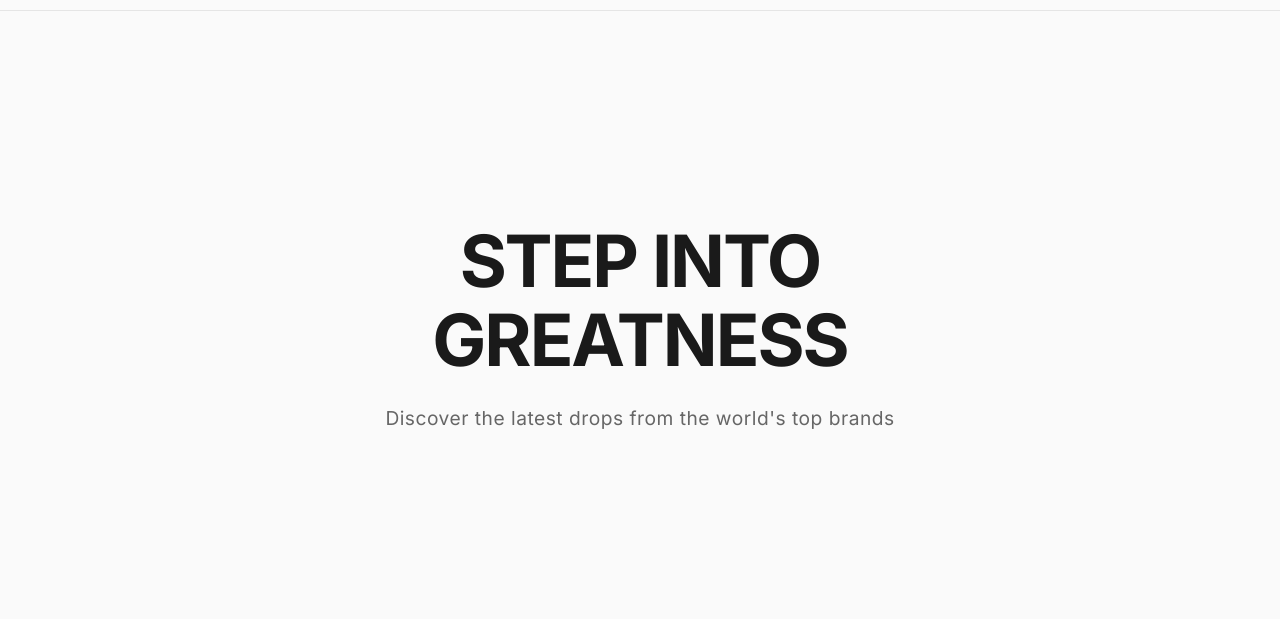
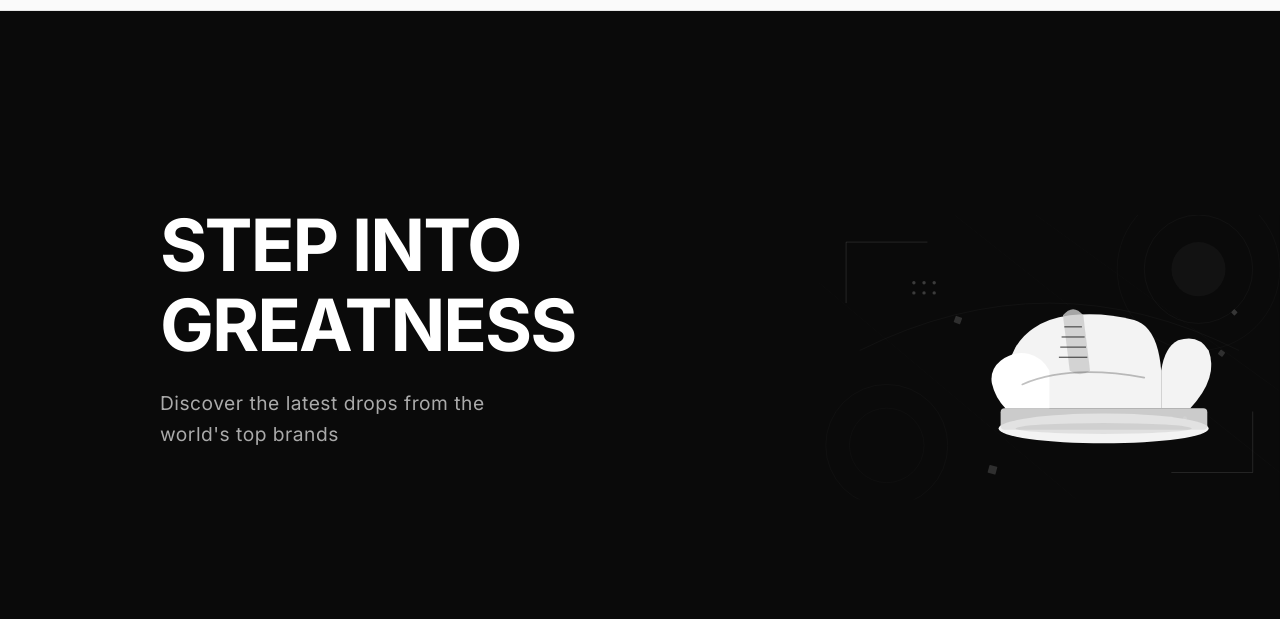
Before and after one commit to Shalvin26/sneaker-store, a website: page public/index.html in a window 1280 px wide. Shown: the part 181-800 px from the top of the page. Drawn offline with Linux system fonts and the light colour scheme; no server answers.

Commit message:
some css changes

```diff
--- a/public/index.html
+++ b/public/index.html
@@ -57,6 +57,61 @@
   </div>
 </div>
     <section class="hero">
+
+        <!-- Add this SVG here -->
+  <div class="hero-svg">
+    <div class="hero-svg">
+  <svg width="100%" viewBox="0 0 680 420" role="img" xmlns="http://www.w3.org/2000/svg">
+    <defs>
+      <clipPath id="heroClip2">
+        <rect x="0" y="0" width="680" height="420"/>
+      </clipPath>
+    </defs>
+    <g clip-path="url(#heroClip2)">
+      <rect x="0" y="0" width="680" height="420" fill="#0a0a0a"/>
+      <circle cx="560" cy="80" r="120" fill="none" stroke="#ffffff" stroke-width="0.5" opacity="0.08"/>
+      <circle cx="560" cy="80" r="80" fill="none" stroke="#ffffff" stroke-width="0.5" opacity="0.10"/>
+      <circle cx="560" cy="80" r="40" fill="#ffffff" opacity="0.03"/>
+      <circle cx="100" cy="340" r="90" fill="none" stroke="#ffffff" stroke-width="0.5" opacity="0.08"/>
+      <circle cx="100" cy="340" r="55" fill="none" stroke="#ffffff" stroke-width="0.5" opacity="0.06"/>
+      <line x1="40" y1="40" x2="160" y2="40" stroke="#ffffff" stroke-width="0.8" opacity="0.2"/>
+      <line x1="40" y1="40" x2="40" y2="130" stroke="#ffffff" stroke-width="0.8" opacity="0.2"/>
+      <line x1="640" y1="380" x2="520" y2="380" stroke="#ffffff" stroke-width="0.8" opacity="0.2"/>
+      <line x1="640" y1="380" x2="640" y2="290" stroke="#ffffff" stroke-width="0.8" opacity="0.2"/>
+      <line x1="200" y1="0" x2="680" y2="380" stroke="#ffffff" stroke-width="0.4" opacity="0.05"/>
+      <line x1="320" y1="0" x2="680" y2="260" stroke="#ffffff" stroke-width="0.4" opacity="0.05"/>
+      <line x1="0" y1="100" x2="380" y2="420" stroke="#ffffff" stroke-width="0.4" opacity="0.05"/>
+      <circle cx="480" cy="300" r="3" fill="#ffffff" opacity="0.25"/>
+      <circle cx="500" cy="300" r="3" fill="#ffffff" opacity="0.25"/>
+      <circle cx="520" cy="300" r="3" fill="#ffffff" opacity="0.25"/>
+      <circle cx="540" cy="300" r="3" fill="#ffffff" opacity="0.25"/>
+      <circle cx="140" cy="100" r="2.5" fill="#ffffff" opacity="0.2"/>
+      <circle cx="155" cy="100" r="2.5" fill="#ffffff" opacity="0.2"/>
+      <circle cx="170" cy="100" r="2.5" fill="#ffffff" opacity="0.2"/>
+      <circle cx="140" cy="115" r="2.5" fill="#ffffff" opacity="0.2"/>
+      <circle cx="155" cy="115" r="2.5" fill="#ffffff" opacity="0.2"/>
+      <circle cx="170" cy="115" r="2.5" fill="#ffffff" opacity="0.2"/>
+      <ellipse cx="420" cy="315" rx="155" ry="22" fill="#ffffff" opacity="0.95"/>
+      <rect x="268" y="285" width="305" height="32" rx="6" fill="#e0e0e0" opacity="0.9"/>
+      <path d="M548 285 Q590 240 575 200 Q560 175 530 185 Q510 195 505 230 L505 285 Z" fill="#ffffff" opacity="0.95"/>
+      <path d="M275 285 Q270 230 290 195 Q315 155 370 148 Q420 143 465 155 Q500 165 505 230 L505 285 Z" fill="#ffffff" opacity="0.95"/>
+      <path d="M275 285 Q260 270 255 248 Q252 228 268 215 Q288 200 310 205 Q330 210 340 230 L340 285 Z" fill="#ffffff" opacity="1"/>
+      <path d="M360 148 Q375 130 390 148 L400 230 Q385 240 370 230 Z" fill="#cccccc" opacity="0.8"/>
+      <line x1="362" y1="165" x2="388" y2="165" stroke="#0a0a0a" stroke-width="2" opacity="0.6"/>
+      <line x1="358" y1="180" x2="392" y2="180" stroke="#0a0a0a" stroke-width="2" opacity="0.6"/>
+      <line x1="356" y1="195" x2="394" y2="195" stroke="#0a0a0a" stroke-width="2" opacity="0.6"/>
+      <line x1="354" y1="210" x2="396" y2="210" stroke="#0a0a0a" stroke-width="2" opacity="0.6"/>
+      <path d="M300 250 Q370 220 480 240" fill="none" stroke="#0a0a0a" stroke-width="2.5" opacity="0.25" stroke-linecap="round"/>
+      <ellipse cx="420" cy="315" rx="130" ry="8" fill="#0a0a0a" opacity="0.08"/>
+      <rect x="200" y="150" width="10" height="10" rx="1" fill="#ffffff" opacity="0.15" transform="rotate(20 205 155)"/>
+      <rect x="590" y="200" width="8" height="8" rx="1" fill="#ffffff" opacity="0.15" transform="rotate(35 594 204)"/>
+      <rect x="250" y="370" width="12" height="12" rx="1" fill="#ffffff" opacity="0.15" transform="rotate(15 256 376)"/>
+      <rect x="610" y="140" width="7" height="7" rx="1" fill="#ffffff" opacity="0.18" transform="rotate(45 613 143)"/>
+      <path d="M60 200 Q340 60 620 200" fill="none" stroke="#ffffff" stroke-width="0.6" opacity="0.08"/>
+    </g>
+  </svg>
+</div>
+  </div>
         <div class="hero-content">
             <h1>STEP INTO GREATNESS</h1>
             <p>Discover the latest drops from the world's top brands</p>
--- a/public/style.css
+++ b/public/style.css
@@ -1393,3 +1393,64 @@ body {
     grid-template-columns: 1fr;
   }
 }
+
+
+
+
+.hero {
+  position: relative;
+  min-height: 85vh;
+  display: flex;
+  align-items: center;
+  justify-content: flex-start;
+  background: #0a0a0a;
+  overflow: hidden;
+}
+
+.hero-content {
+  position: relative;
+  z-index: 10;
+  text-align: left;
+  max-width: 450px;
+  padding: 2rem;
+  margin-left: 8rem;
+}
+
+.hero-content h1 {
+  color: #ffffff;
+}
+
+.hero-content p {
+  color: #aaaaaa;
+}
+
+
+.hero-svg {
+  position: absolute;
+  top: 15%;
+  right: 0;
+  width: 60%;
+  height: 100%;
+  pointer-events: none;
+}
+
+@media (max-width: 768px) {
+  .hero-svg {
+    display: none;
+  }
+
+  .hero-content {
+    margin-left: 1.5rem;
+    margin-right: 1.5rem;
+    text-align: center;
+  }
+
+  .hero-content h1 {
+    font-size: 2.5rem;
+  }
+
+  .hero {
+    justify-content: center;
+    background: #0a0a0a;
+  }
+}
```
